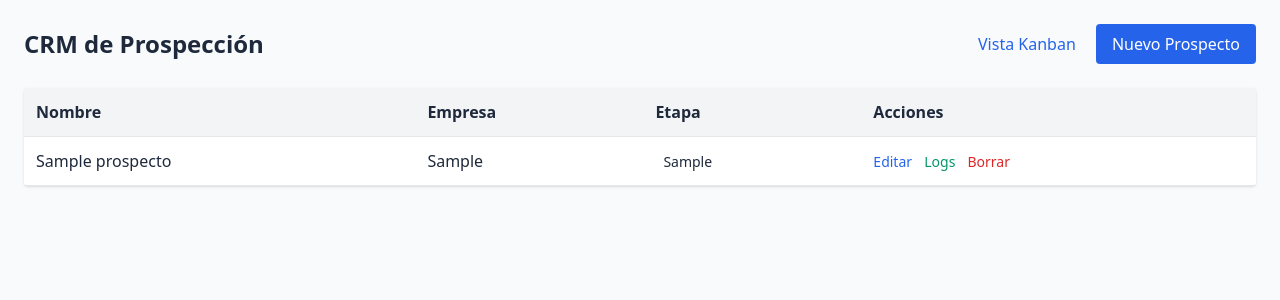
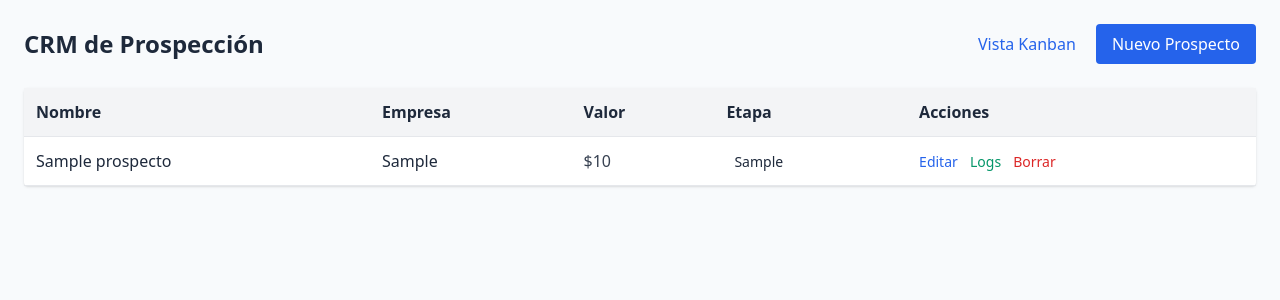
Before and after one commit to vhcg77/crm-prospectos, a FastAPI app: page / in a window 1280 px wide. Shown: the top 300 px of the page. Run offline with FastAPI, Linux system fonts and the light colour scheme; tables that the repository leaves empty hold one stand-in row (values such as "Sample post"); some libraries are stand-ins or nearby versions.

Commit message:
feat: Formato de moneda chileno consistente (F4)

```diff
--- a/main.py
+++ b/main.py
@@ -7,6 +7,7 @@ abre una ventana pywebview nativa (sin consola, sin navegador, sin URL visible).
 import os
 import socket
 import threading
+import re
 from contextlib import asynccontextmanager
 from zoneinfo import ZoneInfo
 
@@ -49,7 +50,22 @@ def format_datetime_cl(dt):
     mes = meses[local_dt.month - 1]
     return f"{local_dt.day} {mes} {local_dt.year}, {local_dt.strftime('%H:%M')}"
 
+def format_clp(valor):
+    if not valor: return "$0"
+    return f"${valor:,}".replace(",", ".")
+
+def format_clp_raw(valor):
+    if not valor: return "0"
+    return f"{valor:,}".replace(",", ".")
+
+def parse_clp(valor_str: str) -> int:
+    if not valor_str: return 0
+    clean = re.sub(r"[^\d]", "", str(valor_str))
+    return int(clean) if clean else 0
+
 _jinja_env.filters["datetime_cl"] = format_datetime_cl
+_jinja_env.filters["format_clp"] = format_clp
+_jinja_env.filters["format_clp_raw"] = format_clp_raw
 templates = Jinja2Templates(env=_jinja_env)
 
 def registrar_actividad(db: Session, prospecto_id: int, tipo: str, descripcion: str):
@@ -107,7 +123,7 @@ def crear_prospecto(
     empresa: Optional[str] = Form(None),
     telefono: Optional[str] = Form(None),
     email: Optional[str] = Form(None),
-    valor_estimado: int = Form(0),
+    valor_estimado: str = Form("0"),
     notas: Optional[str] = Form(None),
     db: Session = Depends(get_db)
 ):
@@ -116,7 +132,7 @@ def crear_prospecto(
         empresa=empresa,
         telefono=telefono,
         email=email,
-        valor_estimado=valor_estimado,
+        valor_estimado=parse_clp(valor_estimado),
         notas=notas
     )
     db.add(p)
@@ -144,7 +160,7 @@ def actualizar_prospecto(
     empresa: Optional[str] = Form(None),
     telefono: Optional[str] = Form(None),
     email: Optional[str] = Form(None),
-    valor_estimado: int = Form(0),
+    valor_estimado: str = Form("0"),
     notas: Optional[str] = Form(None),
     etapa: str = Form(None),
     db: Session = Depends(get_db)
@@ -155,7 +171,7 @@ def actualizar_prospecto(
         p.empresa = empresa
         p.telefono = telefono
         p.email = email
-        p.valor_estimado = valor_estimado
+        p.valor_estimado = parse_clp(valor_estimado)
         p.notas = notas
         if etapa:
             p.etapa = etapa
--- a/templates/detalle_prospecto.html
+++ b/templates/detalle_prospecto.html
@@ -5,6 +5,7 @@
       <div>
         <h2 class="text-xl font-bold">{{ prospecto.nombre }}</h2>
         <p class="text-sm text-gray-600">{{ prospecto.empresa or 'Sin Empresa' }} | {{ prospecto.email or 'Sin Email' }}</p>
+        <p class="text-sm font-semibold text-emerald-700 mt-1">{{ prospecto.valor_estimado | format_clp }}</p>
       </div>
       <button type="button" onclick="document.getElementById('modal-container').remove()" class="text-gray-400 hover:text-gray-800">
         <svg class="w-6 h-6" fill="none" stroke="currentColor" viewBox="0 0 24 24"><path stroke-linecap="round" stroke-linejoin="round" stroke-width="2" d="M6 18L18 6M6 6l12 12"></path></svg>
--- a/templates/form_prospecto.html
+++ b/templates/form_prospecto.html
@@ -32,7 +32,10 @@
       <div class="grid grid-cols-2 gap-3 mb-3">
         <div>
           <label class="block text-sm font-medium">Valor Estimado</label>
-          <input type="number" name="valor_estimado" value="{{ prospecto.valor_estimado if prospecto else 0 }}" class="border rounded w-full p-2">
+          <div class="relative">
+            <span class="absolute inset-y-0 left-0 pl-3 flex items-center text-gray-500">$</span>
+            <input type="text" inputmode="numeric" name="valor_estimado" value="{{ prospecto.valor_estimado | format_clp_raw if prospecto else '0' }}" class="border rounded w-full py-2 pl-7 pr-2">
+          </div>
         </div>
         <div>
           <label class="block text-sm font-medium">Etapa</label>
--- a/templates/index.html
+++ b/templates/index.html
@@ -22,6 +22,7 @@
         <tr class="bg-gray-100 border-b">
           <th class="p-3">Nombre</th>
           <th class="p-3">Empresa</th>
+          <th class="p-3">Valor</th>
           <th class="p-3">Etapa</th>
           <th class="p-3">Acciones</th>
         </tr>
--- a/templates/partials/kanban_card.html
+++ b/templates/partials/kanban_card.html
@@ -1,5 +1,5 @@
 <div class="bg-white p-3 rounded shadow cursor-grab border-l-4 border-{{ color_etapa[p.etapa] }}-500" data-id="{{ p.id }}" id="kanban-card-{{ p.id }}">
   <div class="font-medium text-sm">{{ p.nombre }}</div>
   <div class="text-xs text-gray-500">{{ p.empresa or '-' }}</div>
-  <div class="text-xs text-gray-400 mt-1">${{ "{:,}".format(p.valor_estimado) }} CLP</div>
+  <div class="text-xs text-gray-400 mt-1">{{ p.valor_estimado | format_clp }}</div>
 </div>
--- a/templates/partials/prospecto_row.html
+++ b/templates/partials/prospecto_row.html
@@ -1,6 +1,7 @@
 <tr class="border-b hover:bg-gray-50" id="prospecto-row-{{ p.id }}">
   <td class="p-3 font-medium">{{ p.nombre }}</td>
   <td class="p-3">{{ p.empresa or '-' }}</td>
+  <td class="p-3 text-gray-700 font-medium">{{ p.valor_estimado | format_clp }}</td>
   <td class="p-3">
     <span class="px-2 py-1 bg-{{ color_etapa[p.etapa] }}-100 text-{{ color_etapa[p.etapa] }}-800 rounded text-sm">{{ p.etapa }}</span>
   </td>
```
Also changed, not shown: templates/kanban.html (+6 -1 lines), tests/test_crud.py (+8 -16 lines).
